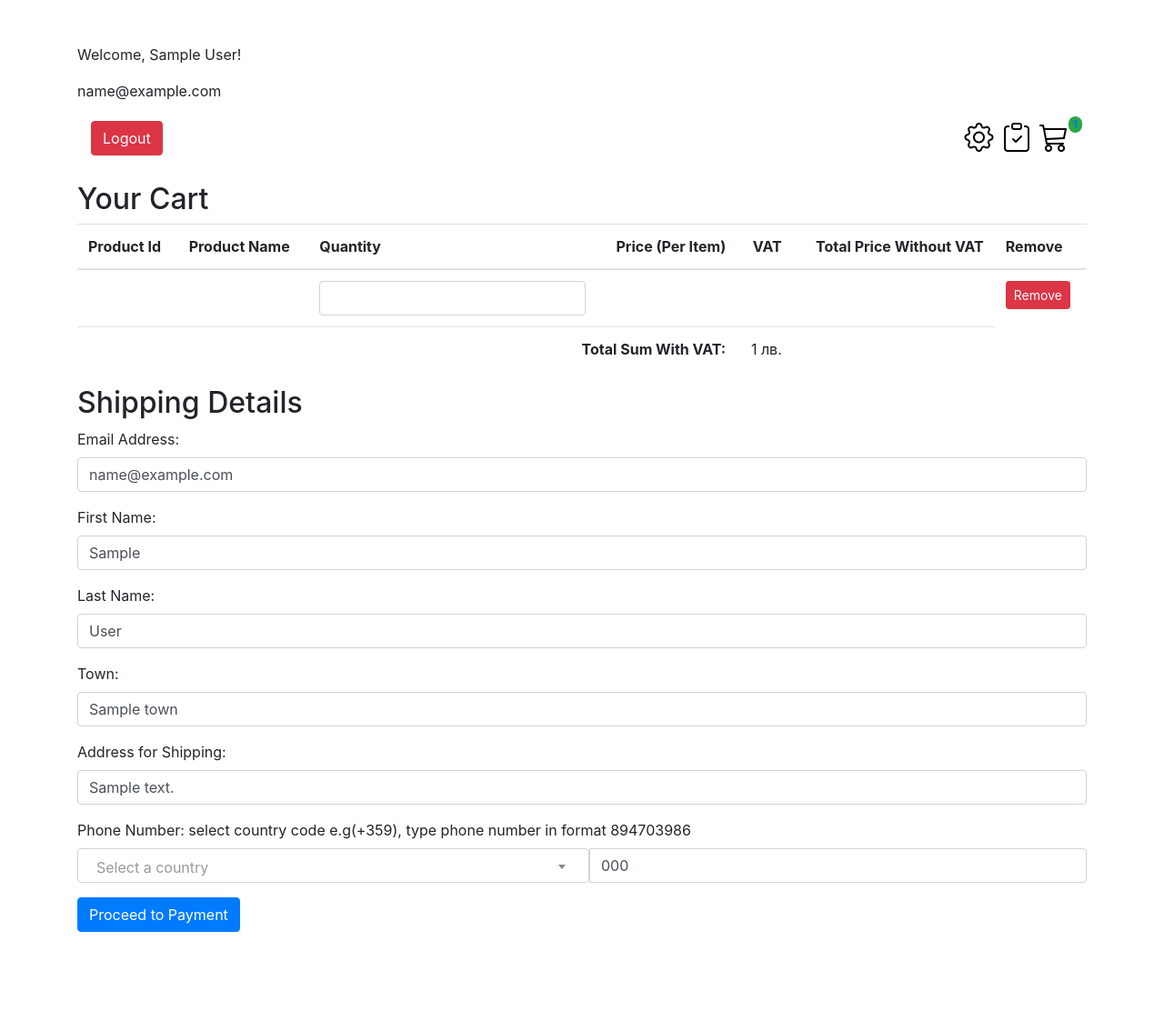
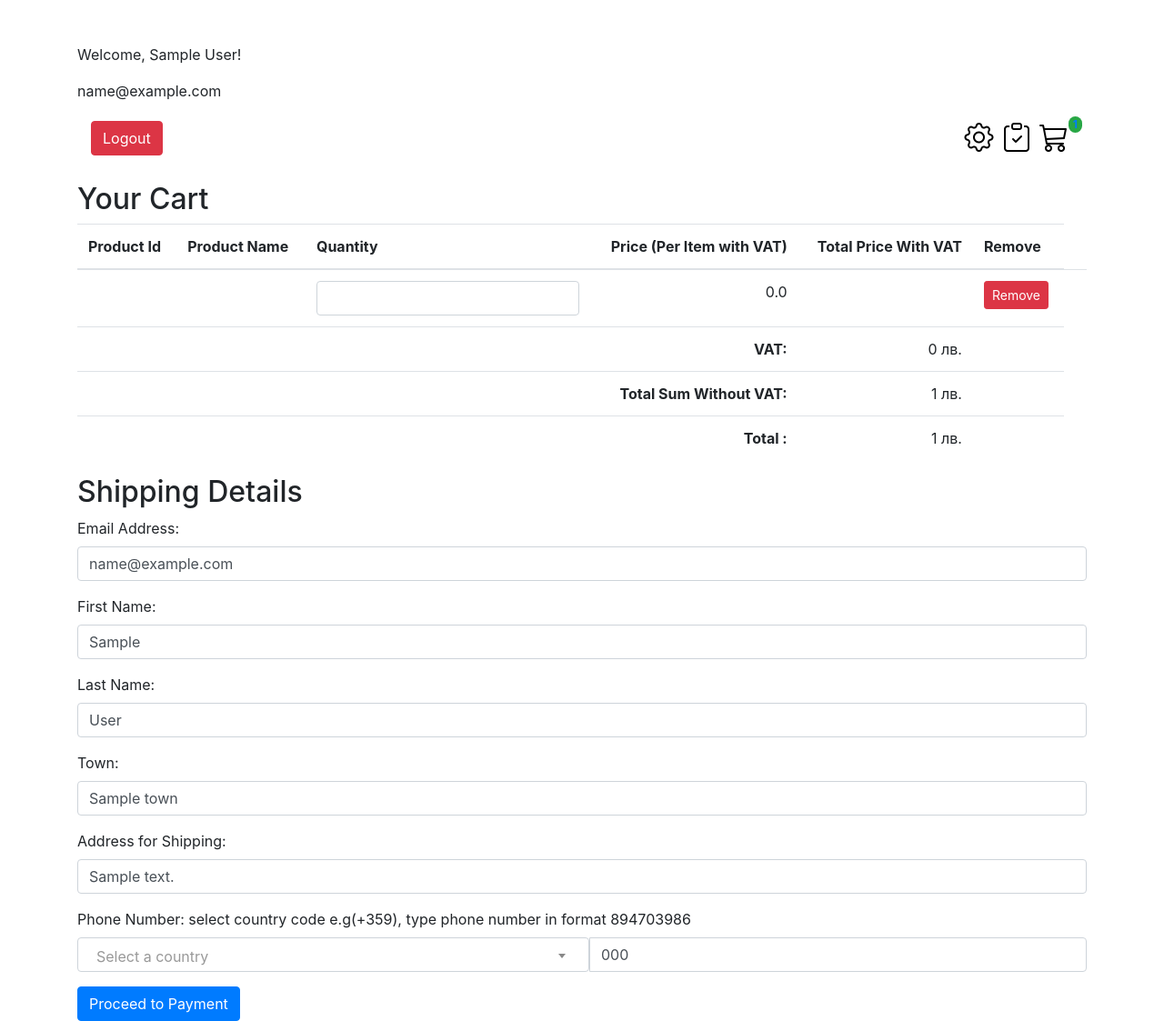
Before and after one commit to Kolpic/Online-Store, a Flask app: template Forum-Project/project/templates/cart.html in a window 1280 px wide. Shown: the whole page at 91% size. Before the commit the page ends 1025 px from the top, so only its background shows below. Run offline with Flask 3, Linux system fonts and the light colour scheme; tables that the repository leaves empty hold one stand-in row (values such as "Sample post"); the template is opened without the code that fills it: values that come from a table or form of the project are taken from there, most other values are stand-ins (such as "Sample title", 1, 10 or a date in 2020); some libraries are stand-ins or nearby versions.

Commit message:
changed cart vat price and price visualization and fixed ajax request

```diff
--- a/Forum-Project/project/main.py
+++ b/Forum-Project/project/main.py
@@ -439,6 +439,7 @@ def send_verification_email(user_email, verification_code, cur):
             verification_code=verification_code
         )
 
+        #TODO: Mail Server kak raboti
         with app.app_context():
             msg = Message(subject,
                     sender = sender,
@@ -889,8 +890,17 @@ def serve_image(product_id, cur):
     return Response(image_blob, mimetype='jpeg')
 
 def add_to_cart(conn, cur, user_id, product_id, quantity):
-    cur.execute("SELECT vat FROM products WHERE id = %s", (product_id,))
+    # cur.execute("SELECT vat FROM products WHERE id = %s", (product_id,))
+    # vat = cur.fetchone()[0]
+    cur.execute("""
+                SELECT s.value
+                FROM products      AS p
+                    JOIN settings  AS s ON p.vat_id = s.id
+                WHERE p.id = %s AND s.name = %s
+        """, (product_id, 'VAT'))
     vat = cur.fetchone()[0]
+    utils.trace("VAT with join")
+    utils.trace(vat)
 
     cur.execute("SELECT cart_id FROM carts WHERE user_id = %s", (user_id,))
     result = cur.fetchone()
@@ -911,21 +921,25 @@ def add_to_cart(conn, cur, user_id, product_id, quantity):
 
     return "You successfully added item."
 
+#TODO: cart_itmes REFACTOR
+#TODO: na vsichki fetchall da ima assertDev za duljina na redove ot bazata | assertPeer na post na cart
 def view_cart(conn, cur, user_id):
     cur.execute("""
-                SELECT p.name, p.price, ci.quantity, p.id, currencies.symbol, ci.vat
+                SELECT p.name, p.price, ci.quantity, p.id, currencies.symbol, s.value
                 FROM     CARTS      AS c
                     JOIN cart_itmes AS ci ON c.cart_id     = ci.cart_id
                     JOIN products   AS p  ON ci.product_id = p.id
                     JOIN currencies AS currencies  ON p.currency_id = currencies.id
-                WHERE c.user_id = %s
+                    JOIN settings   AS s  ON p.vat_id      = s.id
+                WHERE c.user_id = %s AND s.name = 'VAT'
                 """, (user_id,))
     items = cur.fetchall()
     return items
 
 def get_cart_items_count(conn, cur, user_id):
     cur.execute("""
-                SELECT p.name, p.price, ci.quantity, p.id FROM CARTS AS c
+                SELECT p.name, p.price, ci.quantity, p.id
+                FROM CARTS AS c
                 JOIN cart_itmes AS ci ON c.cart_id=ci.cart_id
                 JOIN products AS p ON ci.product_id=p.id
                 WHERE c.user_id = %s
@@ -961,6 +975,7 @@ def cart(conn, cur):
        return redirect('/login')
 
     if request.method == 'GET':
+        #TODO: na nqkolko reda i imenata - form_data
         form_data = session.get('form_data_stack', []).pop() if 'form_data_stack' in session and len(session['form_data_stack']) > 0 else None
 
         if form_data:
@@ -970,8 +985,8 @@ def cart(conn, cur):
         user_id = cur.fetchone()[0]
         items = view_cart(conn, cur, user_id)
 
-
-        # total_sum = sum(item[1] * item[2] for item in items)
+        #TODO: da ne e tuple
+        total_sum = sum(item[1] * item[2] for item in items)
 
         total_sum_with_vat = 0
 
@@ -987,7 +1002,7 @@ def cart(conn, cur):
         cur.execute("SELECT first_name, last_name FROM users WHERE email = %s", (is_auth_user,))
         user_details = cur.fetchone()
 
-        return render_template('cart.html', items=items, total_sum_with_vat=round(total_sum_with_vat, 2), country_codes=country_codes, form_data=form_data, first_name=user_details[0], last_name=user_details[1], email=is_auth_user)
+        return render_template('cart.html', items=items, total_sum_with_vat=round(total_sum_with_vat, 2), total_sum=total_sum,country_codes=country_codes, form_data=form_data, first_name=user_details[0], last_name=user_details[1], email=is_auth_user)
 
     elif request.method == 'POST':
 
@@ -1101,6 +1116,7 @@ def cart(conn, cur):
                     """, (order_id,))
         shipping_details = cur.fetchall()
 
+        #TODO: send_purchase_email(cart_items=cart_items, shipping_details=shipping_details, is_auth_user, cur, total_sum_with_vat)
         send_purchase_email(cart_items, shipping_details, is_auth_user, cur, total_sum_with_vat)
 
         session['payment_message'] = "You successful made an order with id = " + str(order_id)
@@ -1126,6 +1142,7 @@ def send_purchase_email(cart_items, shipping_details, user_email, cur, total_sum
     border = values[2][0]
     border_collapse = [3][0]
 
+    #TODO: da procheta i da se zamislq XSS
     cart_html = f"""
     <table border="{border}" cellpadding="5" cellspacing="0" style="border-collapse: {border_collapse};">
         <tr>
@@ -1150,7 +1167,7 @@ def send_purchase_email(cart_items, shipping_details, user_email, cur, total_sum
             <td style="text-align: {text_align};">{price_total} {currency}</td>
         </tr>
         """
-
+    #   TODO: total_price_rounded
     _total_price = round(total_price, 2)
     cart_html += f"""
 
@@ -1501,7 +1518,7 @@ def update_cart_quantity(conn, cur):
     quantity_ = int(quantity)
     utils.AssertUser(quantity_ > 0, "You can't enter quantity zero or below")
 
-    cur.execute("SELECT price, vat FROM products WHERE id = %s", (item_id,))
+    cur.execute("SELECT price, settings.value FROM products JOIN settings ON products.vat_id=settings.id WHERE products.id = %s AND settings.name=%s", (item_id,'VAT'))
     price, vat_rate = cur.fetchone()
     new_total = price * quantity_
 
@@ -1956,7 +1973,10 @@ def back_office_manager(conn, cur, *params):
 
             report_json = utils.serialize_report(report)
 
-            return render_template('report.html', limitation_rows=limitation_rows, filter_by_status=filter_by_status,report=report, total_records=total_records, total_price=total_price, report_json=report_json, default_to_date=date_to, default_from_date=date_from)
+            utils.trace(type(total_records))
+            utils.trace(type(limitation_rows))
+
+            return render_template('report.html', limitation_rows=int(limitation_rows), filter_by_status=filter_by_status,report=report, total_records=total_records, total_price=total_price, report_json=report_json, default_to_date=date_to, default_from_date=date_from)
         else:
             utils.AssertUser(False, "Invalid url")
 
@@ -2825,36 +2845,30 @@ def handle_request(username=None, path=''):
         # True for front office, false for back office
         flag_office = None
 
+        #TODO: Chanege "is_auth_user" -> "authenticated_user"
         if is_auth_user is not None:
-
             flag_office = sessions.get_session_cookie_type(request, cur)
-
         else:
-
             flag_office = True
 
         if not flag_office or request.path == '/staff_login':
-
             utils.trace("Entered back office loop")
             funtion_to_call = map_function(url_to_function_map_back_office)
-
         else:
-
             utils.trace("Entered front office loop")
             funtion_to_call = map_function(url_to_function_map_front_office)
 
 
         if flag_office and is_auth_user is not None:
-
             cur.execute("SELECT last_active FROM users WHERE email = %s", (is_auth_user,))
             current_user_last_active = cur.fetchone()[0]
             cur.execute("UPDATE users SET last_active = now() WHERE email = %s", (is_auth_user,))
 
         else:
-
             pass
 
         # TODO: for next code rev
+        # TODO: asserPeer
         utils.AssertUser(funtion_to_call is not None, "Invalid URL")
         utils.AssertDev(callable(funtion_to_call), "You are trying to invoke something that is not a function")
 
@@ -2877,7 +2891,7 @@ def handle_request(username=None, path=''):
             message = 'Internal error'
             print(f"User message: {message}", flush=True)
 
-        # TODO: Change url for QA
+        # TODO: Change url for QA + remove
         if request.url == 'http://127.0.0.1:5000/staff_login':
             session['staff_login'] = "Yes"
 
--- a/Forum-Project/project/sessions.py
+++ b/Forum-Project/project/sessions.py
@@ -22,6 +22,7 @@ def get_current_user(request, cur):
     else:
         return _get_user_by_session(session_id, cur)
 
+#TODO: da vrushtam celiq red ot tablicata vmesto otdelna kolkonka, da go pravq v cqloto prilojenie
 def _get_user_by_session(session_id, cur):
     cur.execute("SELECT id FROM custom_sessions WHERE session_id = %s", (session_id,))
     _id = cur.fetchone()
@@ -43,6 +44,7 @@ def clear_expired_sessions(cur, conn):
     conn.commit()
 
 def update_current_user_session_data(cur, conn, new_data, session_id):
+    #TODO: samo edna sql zaqvka select + update- vuzmojno nai-prosta
     cur.execute("SELECT id FROM custom_sessions WHERE session_id = %s", (session_id, ))
     _id = cur.fetchone()[0]
 
@@ -52,6 +54,7 @@ def update_current_user_session_data(cur, conn, new_data, session_id):
 def get_user_session_id(request):
     return request.cookies.get('session_id')
 
+#TODO: da podavam flag v koi office sme i da propusna proverkata
 def _map_tables(session_data, cur, session_id, expires_at):
 
     flag = False
--- a/Forum-Project/project/templates/cart.html
+++ b/Forum-Project/project/templates/cart.html
@@ -72,9 +72,8 @@
                         <th>Product Id</th>
                         <th>Product Name</th>
                         <th>Quantity</th>
-                        <th class="text-right">Price (Per Item)</th>
-                        <th class="text-right">VAT</th>
-                        <th class="text-right">Total Price Without VAT</th>
+                        <th class="text-right">Price (Per Item with VAT)</th>
+                        <th class="text-right">Total Price With VAT</th>
                         <th>Remove</th>
                     </tr>
                 </thead>
@@ -86,19 +85,29 @@
                         <td>
                             <input type="number" min="1" class="form-control quantity" data-item-id="{{ item[3] }}" data-old-quantity="{{ item[2] }}" value="{{ item[2] }}">
                         </td>
-                        <td class="text-right" id="price-per-item-{{ item[3] }}">{{ item[1] }} {{ item[4] }}</td>
-                        <td class="text-right" id="vat-{{ item[3] }}">{{ (item[5]|float / 100) * (item[1]|float * item[2])|round(2) }} {{ item[4] }}</td>
-                        <td class="text-right"><span id="total-{{ item[3] }}">{{ (item[1] * item[2]) }}</span> {{ item[4] }}</td>
+                        <td class="text-right" id="price-per-item-{{ item[3] }}">{{ (item[1]|float + (item[1]|float * (item[5]|float / 100)))|round(2) }} {{ item[4] }}</td>
+                        <td class="text-right"><span id="total-{{ item[3] }}">{{ ((item[1]|float * item[2]) + ((item[1]|float * item[2]) * (item[5]|float / 100)))|round(2) }}</span> {{ item[4] }}</td>
                         <td>
                             <form action="/remove_from_cart" method="post" style="display:inline;">
                                 <input type="hidden" name="item_id" value="{{ item[3] }}">
                                 <button type="submit" class="btn btn-danger btn-sm">Remove</button>
                             </form>
                         </td>
+                        <td id="price-without-vat-{{ item[3] }}" style="display:;">{{ item[1] * item[2]}}</td>
                     </tr>
                     {% endfor %}
                     <tr>
-                        <td colspan="4" class="text-right"><strong>Total Sum With VAT:</strong></td>
+                        <td colspan="4" class="text-right"><strong>VAT:</strong></td>
+                        <td class="text-right" id="vat">{{ total_sum_with_vat - total_sum}} лв.</td>
+                        <td></td>
+                    </tr>
+                    <tr>
+                        <td colspan="4" class="text-right"><strong>Total Sum Without VAT:</strong></td>
+                        <td class="text-right" id="total-sum">{{ total_sum }} лв.</td>
+                        <td></td>
+                    </tr>
+                    <tr>
+                        <td colspan="4" class="text-right"><strong>Total :</strong></td>
                         <td class="text-right" id="total-sum-vat">{{ total_sum_with_vat }} лв.</td>
                         <td></td>
                     </tr>
@@ -177,31 +186,43 @@ $(document).ready(function() {
                 },
                 success: function(response) {
                     console.log('AJAX response:', response);
+                    let new_total_sum_without_vat = 0;
                     if (response.success) {
+                        new_total_sum_without_vat = response['new_total']
+                        console.log(response['new_total']);
+
                         const pricePerItemText = $(`#price-per-item-${itemId}`).text();
-                        console.log(pricePerItemText + " pricePerItemText")
+                        // console.log(pricePerItemText + " pricePerItemText")
                         const pricePerItem = parseFloat(pricePerItemText.replace(/[^\d.-]/g, ''));
-                        console.log(pricePerItem + " pricePerItem")
+                        // console.log(pricePerItem + " pricePerItem")
                         const newLineTotal = newQuantity * pricePerItem;
-                        console.log(newLineTotal + " newLineTotal")
+                        // console.log(newLineTotal + " newLineTotal")
                         $(`#total-${itemId}`).text(newLineTotal.toFixed(2));
+                        $(`#price-without-vat-${itemId}`).text(parseFloat(new_total_sum_without_vat).toFixed(2));
 
                         // Calculate new VAT
-                        const vatRate = parseFloat(response.vat_rate) / 100;
-                        const newVAT = (pricePerItem * newQuantity) * vatRate;
-                        $(`#vat-${itemId}`).text(newVAT.toFixed(2));
+                        // const vatRate = parseFloat(response.vat_rate) / 100;
+                        // const newVAT = (pricePerItem * newQuantity) * vatRate;
+                        // $(`#vat-${itemId}`).text(newVAT.toFixed(2));
+
+                        totalSumWithVAT = 0;
+                        $('span[id^="total-"]').each(function() { // selects all <span> elements with id starting with totoal and iterates over each
+                            const itemTotal = parseFloat($(this).text()); // for every element, taks it's text context and parse it to float
+                            totalSumWithVAT += itemTotal;
+                        });
 
                         totalSumWithoutVAT = 0;
-                        $('span[id^="total-"]').each(function() { // selects all <span> elements with id starting with totoal and iterates over each
-                            const itemTotal = parseFloat($(this).text()); // for every element, taks it's text context and parse it to float
+                        $('[id^="price-without-vat"]').each(function() {
+                            const itemTotal = parseFloat($(this).text());
                             totalSumWithoutVAT += itemTotal;
                         });
+                        console.log(totalSumWithoutVAT + "  totalSumWithoutVAT")
 
 
-                        let totalSumVAT = totalSumWithoutVAT + (totalSumWithoutVAT * vatRate)
-
                         $(`.quantity[data-item-id=${itemId}]`).data('old-quantity', newQuantity); // Update the old quantity data attribute.
-                        $('#total-sum-vat').text(totalSumVAT.toFixed(2) + ' лв.');
+                        $('#vat').text((totalSumWithVAT.toFixed(2) - totalSumWithoutVAT.toFixed(2)) + ' лв.')
+                        $('#total-sum').text(totalSumWithoutVAT.toFixed(2) + ' лв.')
+                        $('#total-sum-vat').text(totalSumWithVAT.toFixed(2) + ' лв.');
 
                     } else {
                         alert('Failed to update cart. Please try again! (Quantity can\'t be zero or below)');
```
